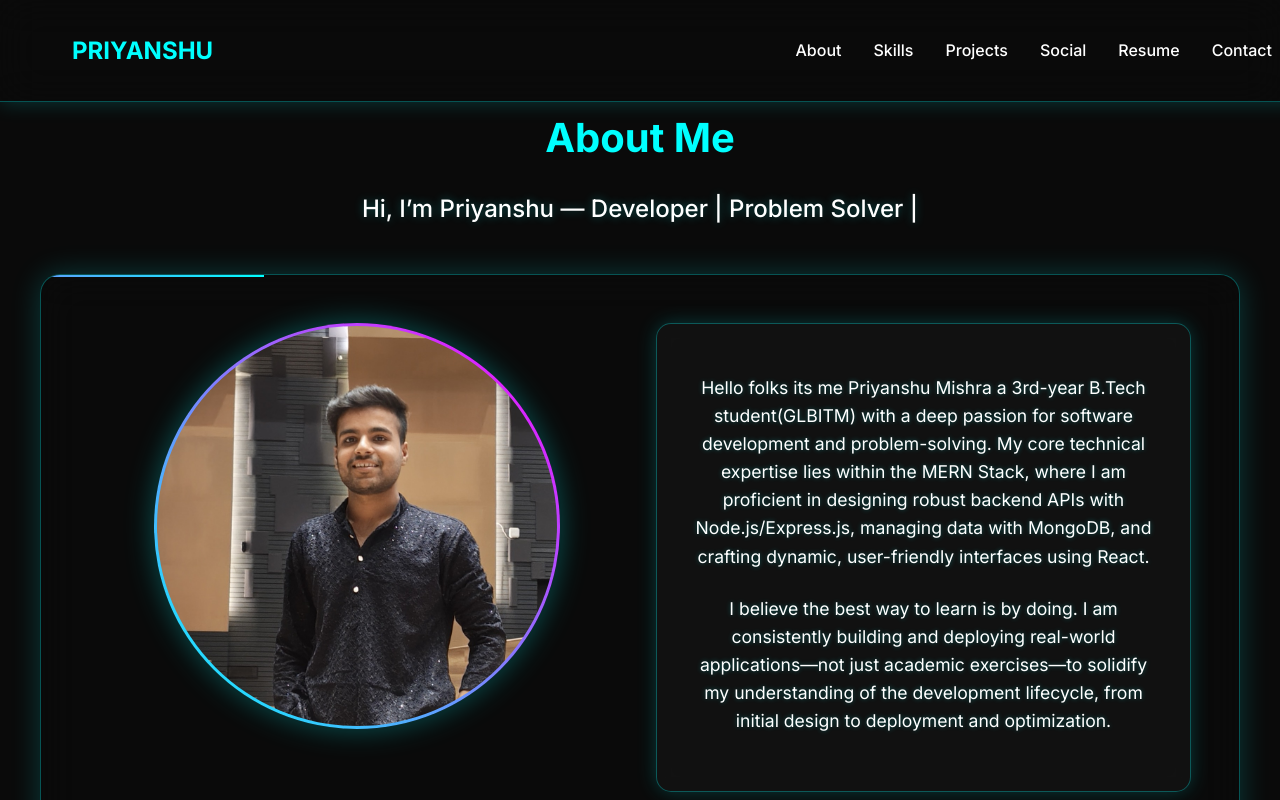
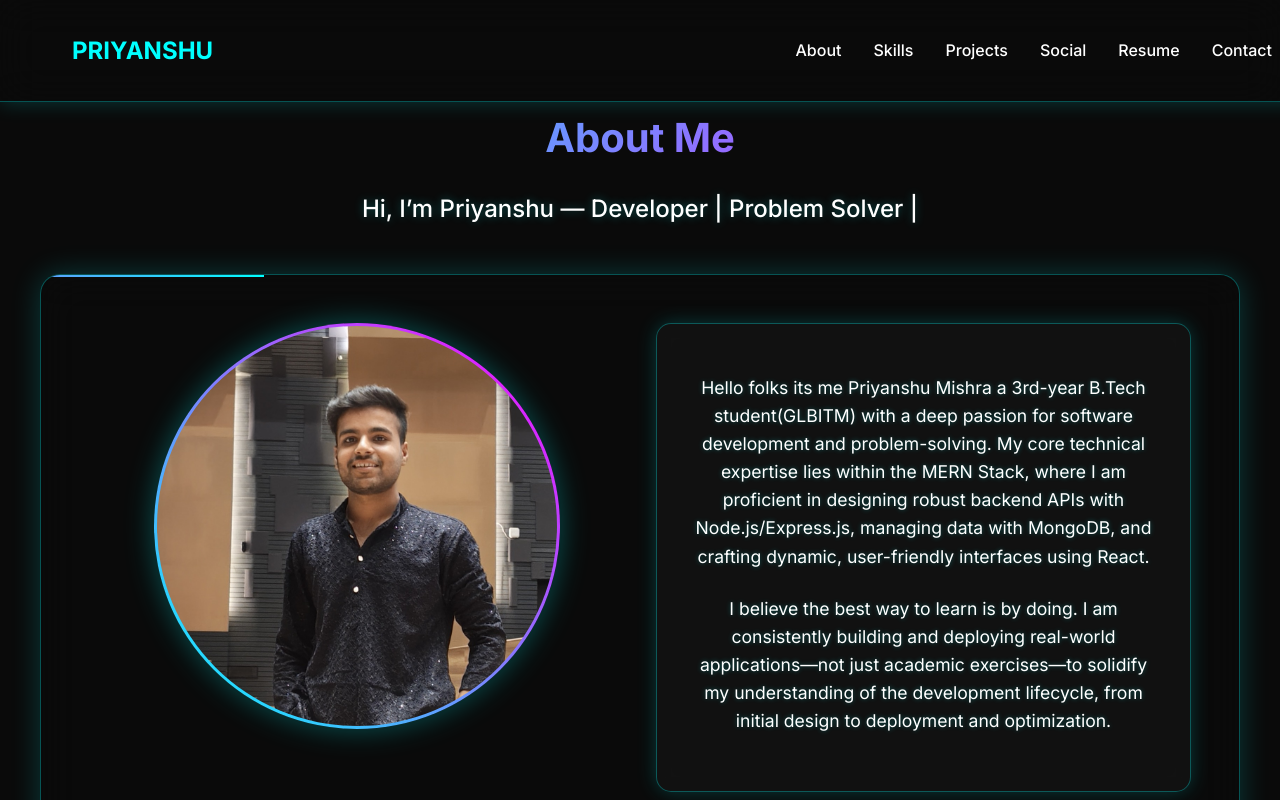
Before and after one commit to Priyanshu055/portfolio_backend, a React (Create React App) app in the folder fronted/: page / in a window 1280 px wide. Shown: the top 800 px of the page. Built offline with nearby package versions, Linux system fonts and the light colour scheme.

Commit message:
Initial commit for portfolio backend

```diff
--- a/fronted/src/components/About.css
+++ b/fronted/src/components/About.css
@@ -9,7 +9,10 @@
   font-size: 2.5rem;
   font-weight: 700;
   margin-bottom: 2rem;
-  color: #00ffff;
+  background: linear-gradient(135deg, #00ffff, #ff00ff);
+  -webkit-background-clip: text;
+  -webkit-text-fill-color: transparent;
+  background-clip: text;
 }
 
 .typing-intro {
```
